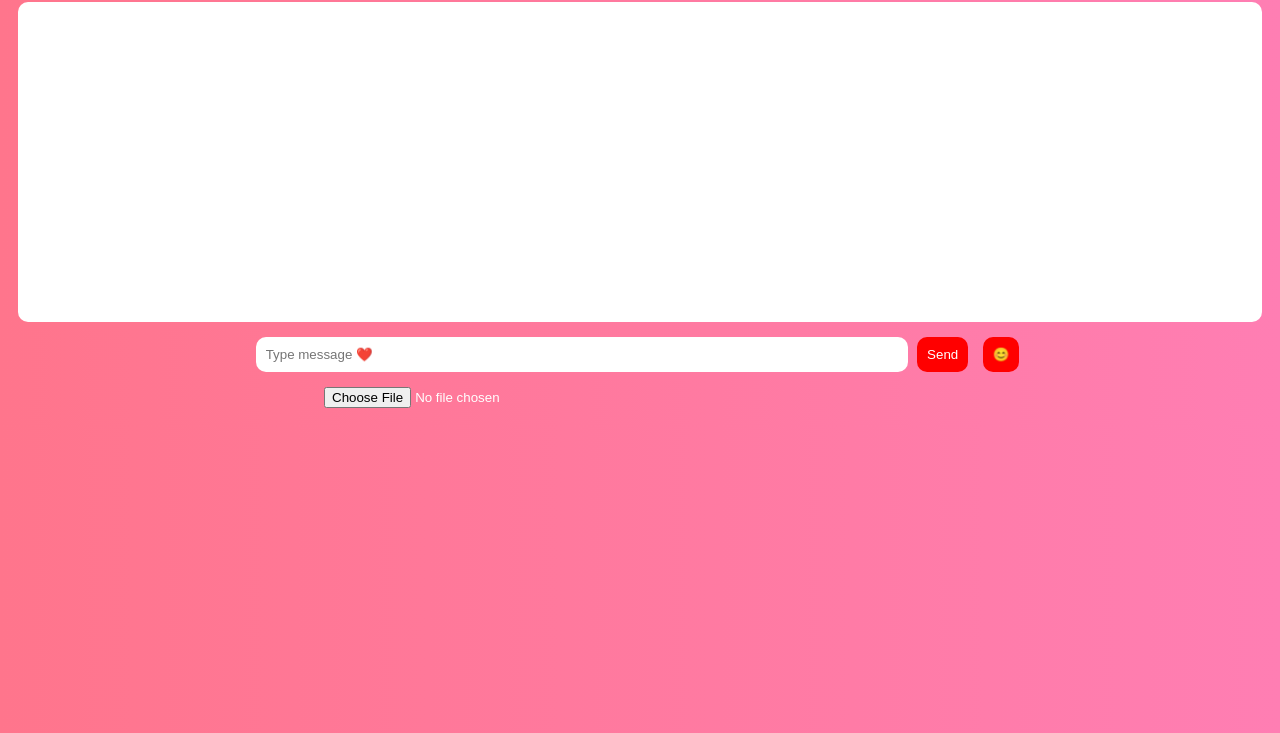
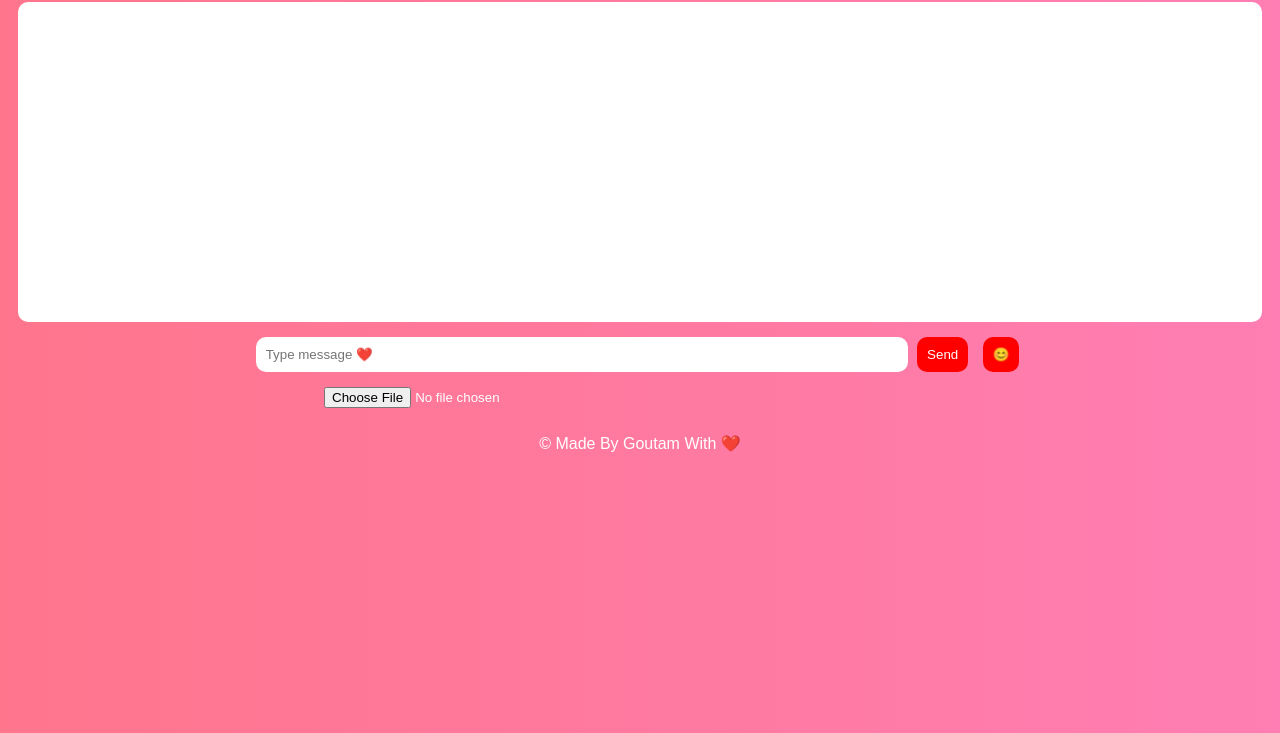
Before and after one commit to gksahoo2003-dev/friend-chat, a website: page public/index.html in a window 1280 px wide. Shown: the part 67-800 px from the top of the page. Drawn offline with nearby package versions, Linux system fonts and the light colour scheme; no server answers.

Commit message:
footer updated ❤️

```diff
--- a/public/index.html
+++ b/public/index.html
@@ -126,6 +126,10 @@ document.getElementById("fileInput").addEventListener("change", function(){
     reader.readAsDataURL(file);
 });
 </script>
+<footer>
+  <p>© <span id="year"></span>Made By Goutam With ❤️ </p>
+</footer>
+
 
 </body>
 </html>
```
